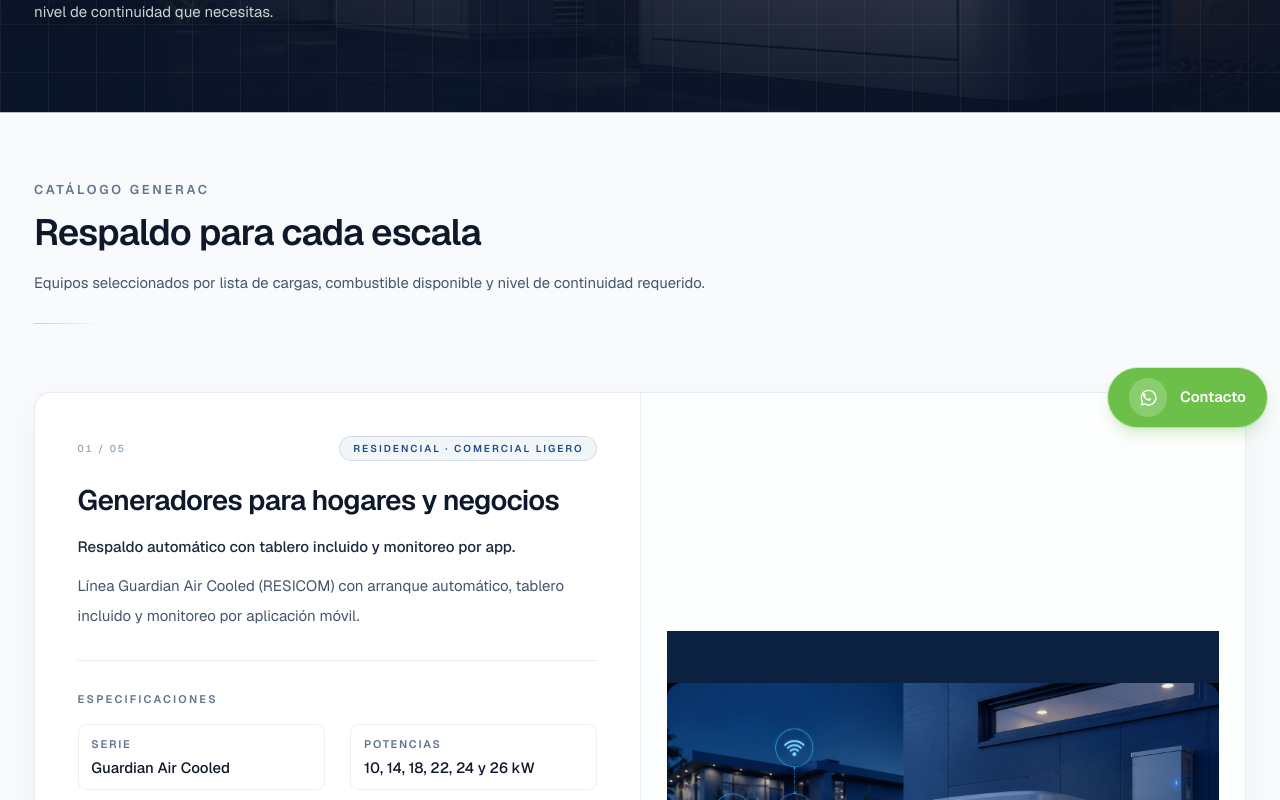
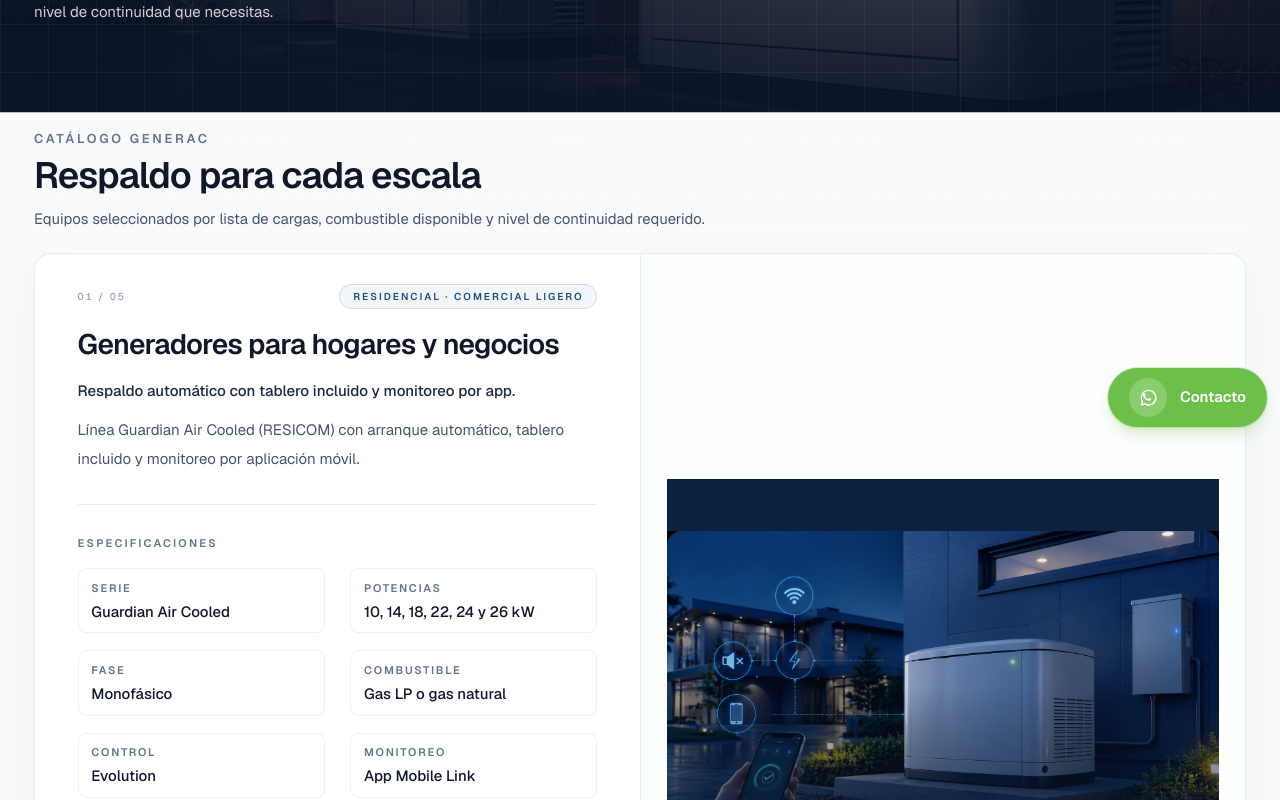
Before and after one commit to NFTSkull/energrun, a Next.js app: page /generadores in a window 1280 px wide. Shown: the part 360-1160 px from the top of the page. Built offline with nearby package versions, Linux system fonts and the light colour scheme.

Commit message:
fix(generadores): compactar espacio entre encabezado y catálogo
Reduce padding, márgenes y separación intro→ficha 01/05 para una lectura más continua y profesional.

Co-authored-by: Cursor <cursoragent@cursor.com>

```diff
--- a/src/app/_components/sections/GeneratorsCatalog.tsx
+++ b/src/app/_components/sections/GeneratorsCatalog.tsx
@@ -75,9 +75,10 @@ export function GeneratorsCatalog(props: { whatsappHref: string; evaluationHref?
   return (
     <section
       id="generadores"
-      className="border-b border-slate-200/80 bg-gradient-to-b from-slate-50/40 to-white py-12 md:py-16"
+      className="border-b border-slate-200/80 bg-gradient-to-b from-slate-50/40 to-white pt-6 pb-10 md:pt-8 md:pb-14"
     >
-      <RevealGroup as="div" className="max-w-3xl">
+      <header className="max-w-3xl">
+        <RevealGroup as="div" className="max-w-3xl">
         <p
           className="reveal-t text-xs font-semibold uppercase tracking-[0.22em] text-slate-500"
           data-stagger="0"
@@ -85,26 +86,22 @@ export function GeneratorsCatalog(props: { whatsappHref: string; evaluationHref?
           Catálogo Generac
         </p>
         <h2
-          className="reveal-t mt-3 text-balance text-3xl font-semibold tracking-tight text-slate-900 sm:text-[2.15rem]"
+          className="reveal-t mt-1.5 text-balance text-3xl font-semibold tracking-tight text-slate-900 sm:text-[2.15rem]"
           data-stagger="1"
         >
           Respaldo para cada escala
         </h2>
         <p
-          className="reveal-t mt-4 text-sm leading-7 text-slate-600 sm:mt-3"
+          className="reveal-t mt-2 max-w-2xl text-sm leading-6 text-slate-600"
           data-stagger="2"
         >
           Equipos seleccionados por lista de cargas, combustible disponible y
           nivel de continuidad requerido.
         </p>
-        <div
-          className="reveal-t mt-6 h-px w-16 bg-gradient-to-r from-[#1E4D8C]/25 to-transparent"
-          data-stagger="3"
-          aria-hidden
-        />
-      </RevealGroup>
+        </RevealGroup>
+      </header>
 
-      <div className="mt-12 space-y-8 md:mt-16 md:space-y-10">
+      <div className="mt-4 space-y-8 md:mt-5 md:space-y-10">
         {generatorBlocks.map((block, i) => {
           const reverse = i % 2 === 1;
           const n = String(i + 1).padStart(2, "0");
@@ -112,7 +109,8 @@ export function GeneratorsCatalog(props: { whatsappHref: string; evaluationHref?
           const textCol = (
             <div
               className={[
-                "flex flex-col justify-center p-6 sm:p-8 lg:p-10",
+                "flex flex-col justify-center sm:px-8 lg:px-10",
+                i === 0 ? "px-6 pt-5 pb-6 sm:pt-6 sm:pb-8 lg:pt-7" : "p-6 sm:py-8 lg:py-10",
                 reverse ? "md:order-2" : "",
               ]
                 .filter(Boolean)
@@ -134,7 +132,7 @@ export function GeneratorsCatalog(props: { whatsappHref: string; evaluationHref?
               </div>
 
               <h3
-                className="gen-reveal-stagger mt-5 text-2xl font-semibold tracking-tight text-slate-900 sm:text-[1.65rem]"
+                className="gen-reveal-stagger mt-4 text-2xl font-semibold tracking-tight text-slate-900 sm:text-[1.65rem]"
                 data-step="1"
               >
                 {block.title}
--- a/src/app/generadores/page.tsx
+++ b/src/app/generadores/page.tsx
@@ -29,7 +29,7 @@ export default function GeneradoresPage() {
     >
       <Header contactHref="#contacto" />
       <GeneratorsHero />
-      <main className="app-container">
+      <main className="app-container -mt-2 md:-mt-4">
         <GeneratorsCatalog whatsappHref={whatsappHref} evaluationHref="#contacto" />
         <GeneratorBenefits />
         <GeneratorSelection />
```
Also changed, not shown: 2 other files (tests, documents, lock files or other folders).
